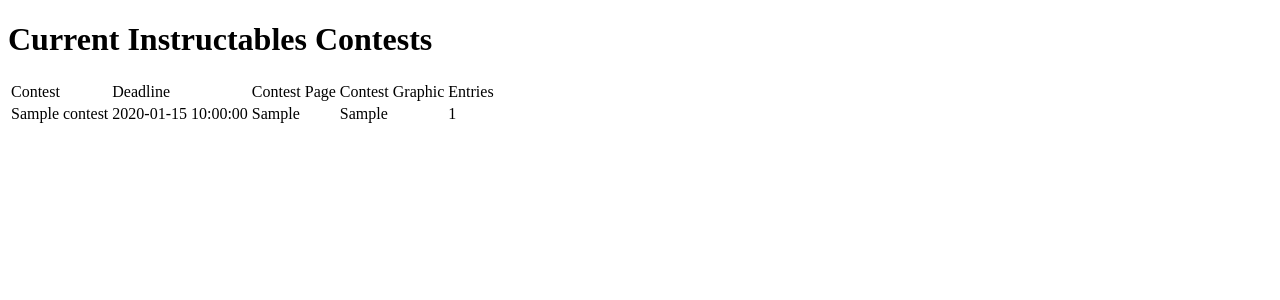
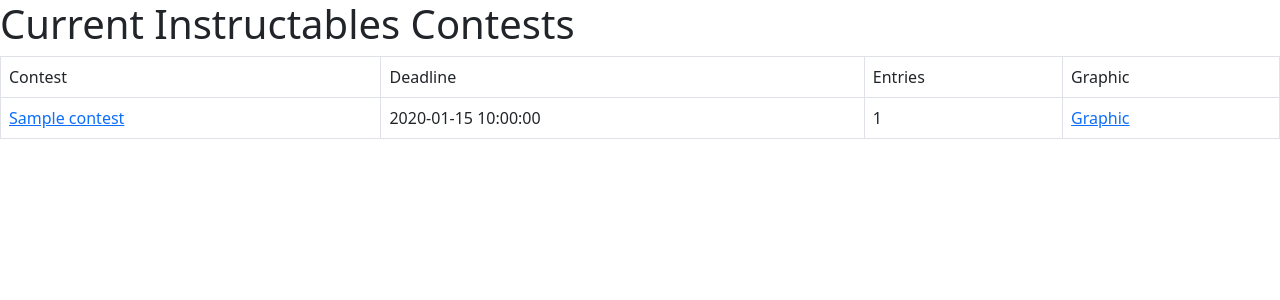
Before and after one commit to jmatlock/ContestScraperFlask, a Python web app: template templates/index.html in a window 1280 px wide. Shown: the top 300 px of the page. Run offline with Jinja, Linux system fonts and the light colour scheme; the template is opened without the code that fills it: most values are stand-ins (such as "Sample title", 1, 10 or a date in 2020).

Commit message:
Update the index page; Enable all IPs

```diff
--- a/app.py
+++ b/app.py
@@ -61,4 +61,4 @@
     return jsonify(contests)
 
 if __name__ == '__main__':
-    app.run()
+    app.run(host='0.0.0.0', port=5000)
--- a/templates/index.html
+++ b/templates/index.html
@@ -2,29 +2,34 @@
 <html lang="en">
 <head>
     <meta charset="UTF-8">
+    <link href="https://cdn.jsdelivr.net/npm/bootstrap@5.0.0-beta1/dist/css/bootstrap.min.css" rel="stylesheet"
+          integrity="sha384-giJF6kkoqNQ00vy+HMDP7azOuL0xtbfIcaT9wjKHr8RbDVddVHyTfAAsrekwKmP1" crossorigin="anonymous">
+
     <title>Home</title>
 </head>
 <body>
 <h1>Current Instructables Contests</h1>
-<table>
+<table class="table table-bordered">
     <thead>
     <tr>
         <td>Contest</td>
         <td>Deadline</td>
-        <td>Contest Page</td>
-        <td>Contest Graphic</td>
         <td>Entries</td>
+        <td>Graphic</td>
     </tr>
     </thead>
     {% for contest in contests %}
         <tr>
-            <td>{{ contest.name }}</td>
+            <td><a href="{{ contest.contest_uri }}">{{ contest.name }}</a></td>
             <td>{{ contest.date }}</td>
-            <td>{{ contest.contest_uri }}</td>
-            <td>{{ contest.contest_graphic_uri }}</td>
             <td>{{ contest.entry_count }}</td>
+            <td><a href="{{ contest.contest_graphic_uri }}">Graphic</a></td>
+
         </tr>
     {% endfor %}
 </table>
+<script src="https://cdn.jsdelivr.net/npm/bootstrap@5.0.0-beta1/dist/js/bootstrap.bundle.min.js"
+        integrity="sha384-ygbV9kiqUc6oa4msXn9868pTtWMgiQaeYH7/t7LECLbyPA2x65Kgf80OJFdroafW"
+        crossorigin="anonymous"></script>
 </body>
 </html>
```
